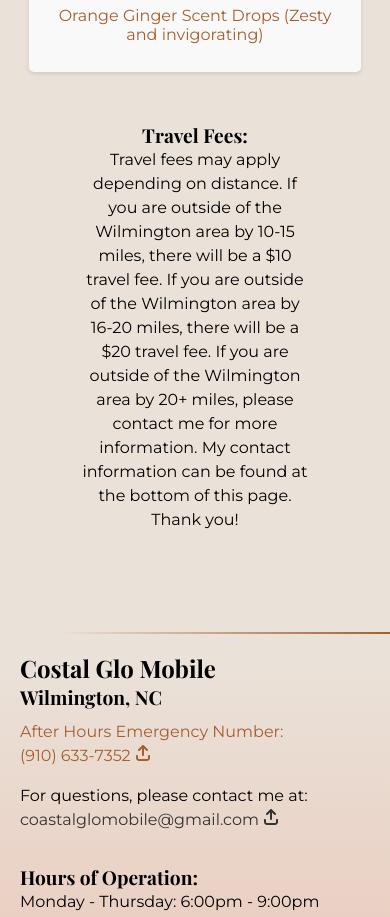
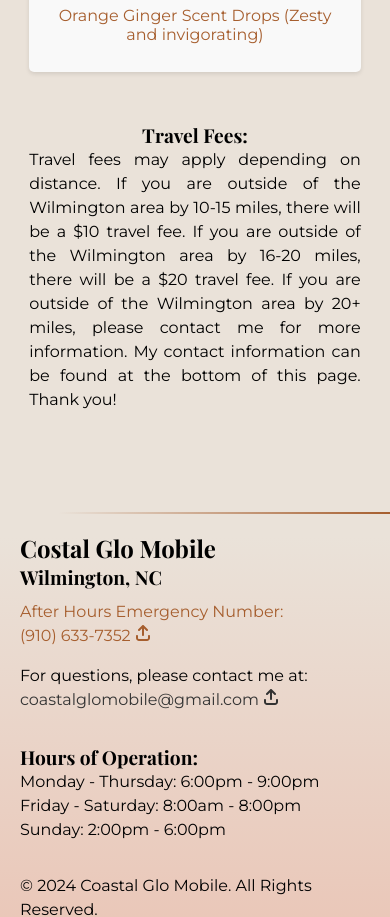
Before and after one commit to grantrisk/coastal-glo-mobile, a Next.js app: page /services in a window 390 px wide. Shown: the part 1980-2897 px from the top of the page. Built offline with nearby package versions, Linux system fonts and the light colour scheme.

Commit message:
Service UI Fix

```diff
--- a/styles/Services.module.css
+++ b/styles/Services.module.css
@@ -82,7 +82,7 @@
   width: 85%;
   margin: 0 auto 50px; /* Added margin for spacing from other sections */
   text-align: center;
-  box-shadow: 0 2px 4px rgba(0,0,0,0.1); /* Soft shadow for depth */
+  box-shadow: 0 2px 4px rgba(0, 0, 0, 0.1); /* Soft shadow for depth */
 }
 
 .addonsSection h4 {
@@ -101,3 +101,10 @@
   color: var(--color-quaternary); /* Slightly lighter text for contrast */
   padding: 8px 0; /* Spacing between list items */
 }
+
+@media (max-width: 768px) {
+  .feeSection {
+    padding: 0 0 50px;
+    text-align: justify;
+  }
+}
```
